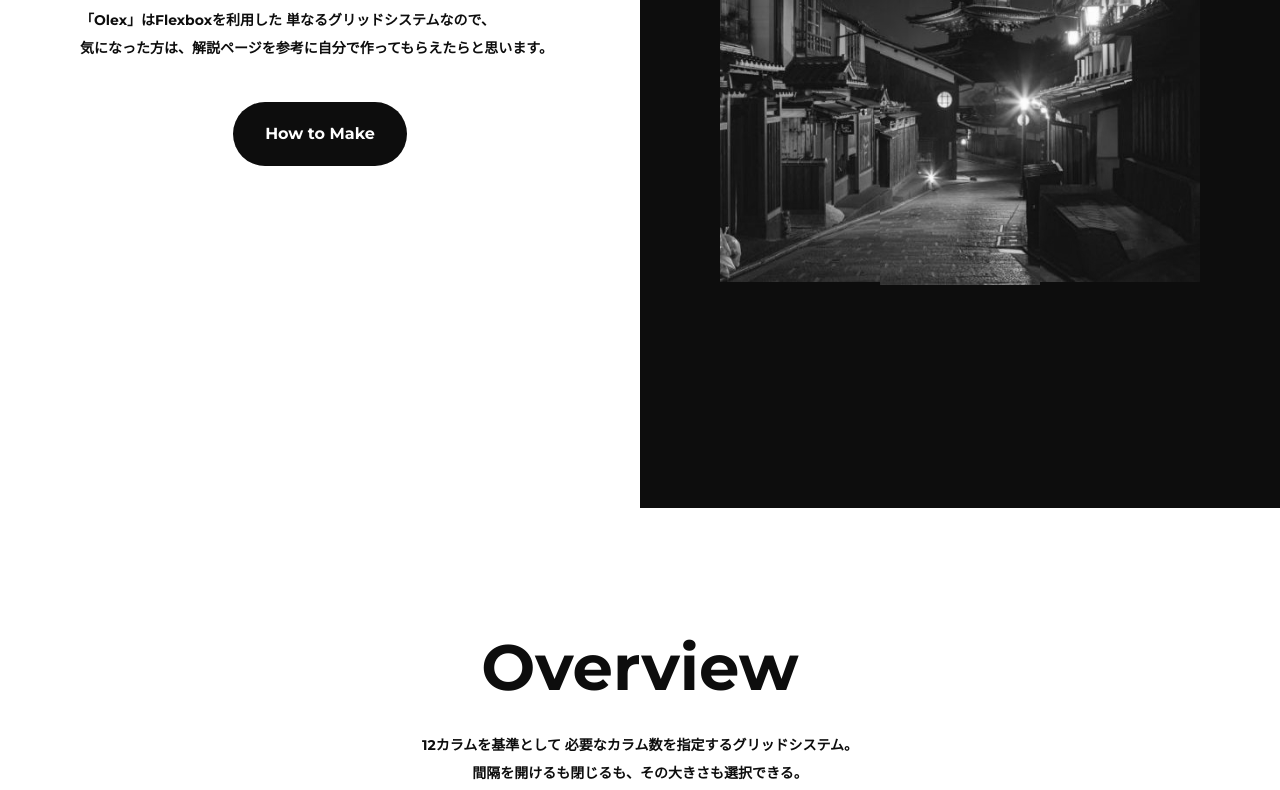
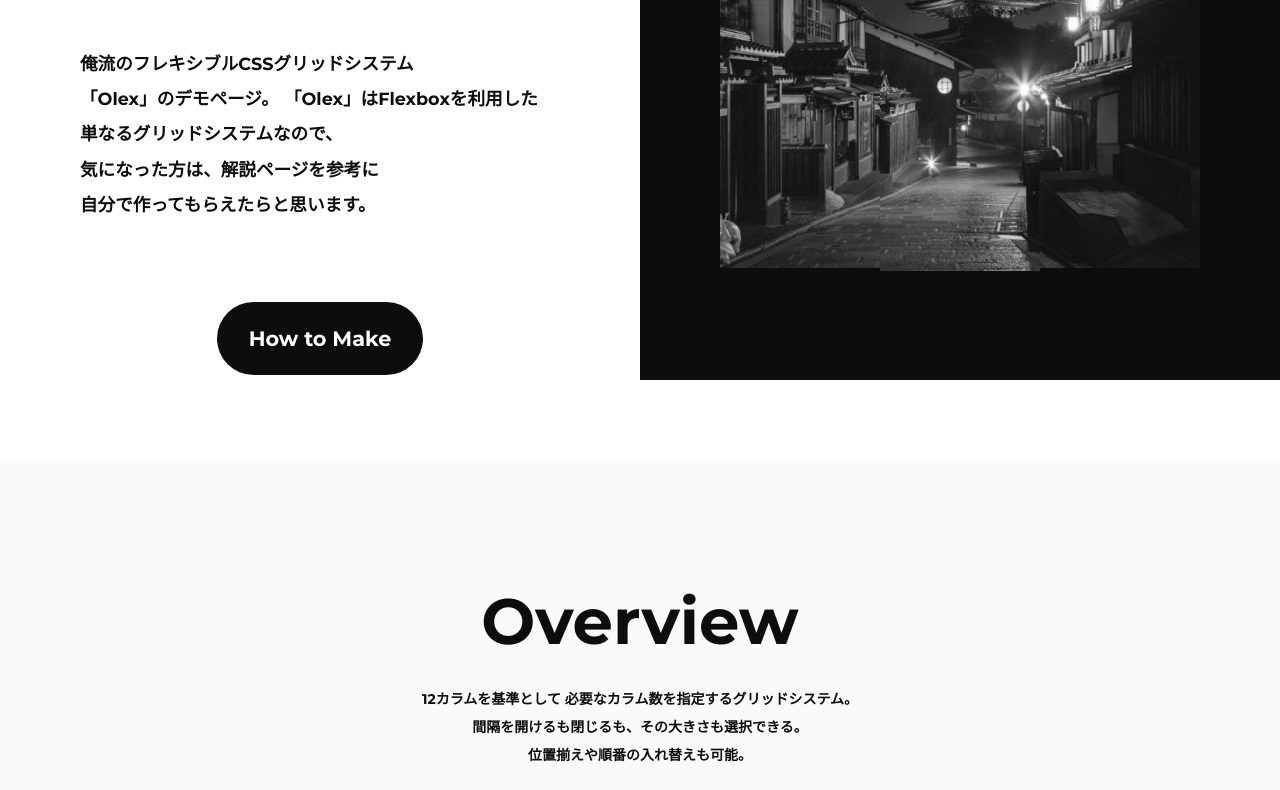
Before and after one commit to mito-work/originex, a website built with webpack: page public/index.html in a window 1280 px wide. Shown: the part 420-1210 px from the top of the page. Built offline with nearby package versions, Linux system fonts and the light colour scheme.

Commit message:
8/21 heroイメージの見え方修正

```diff
--- a/public/index.html
+++ b/public/index.html
@@ -57,12 +57,13 @@
                 <span class="u-br">Flexible CSS</span>
                 <span class="u-br">Grid System.</span>
               </h2>
-              <p class="u-mt-medium u-main-txt">
+              <p class="p-hero__text">
                 <span class="u-br">俺流のフレキシブルCSSグリッドシステム</span>
                 <span class="u-br">「Olex」のデモページ。</span>
                 <span class="u-br">「Olex」はFlexboxを利用した</span>
                 <span class="u-br">単なるグリッドシステムなので、</span>
-                <span class="u-br">気になった方は、解説ページを参考に自分で作ってもらえたらと思います。</span>
+                <span class="u-br">気になった方は、解説ページを参考に</span>
+                <span class="u-br">自分で作ってもらえたらと思います。</span>
               </p>
               <p class="u-mt-large u-inline-center"><a class="c-btn --primary" href="#">How to Make</a></p>
             </div>
@@ -104,7 +105,7 @@
         </div>
       </div>
       <!-- /hero -->
-      <section id="overview">
+      <section id="overview" class="--back-gray">
         <div class="l-container">
           <div class="p-heading p-heading__primary u-inline-center js-anime">
             <h2 class="--primary">Overview</h2>
@@ -116,7 +117,7 @@
             </p>
           </div>
         </div>
-        <section class="--back-gray p-heading__primary --before --before-back u-flex__center">
+        <section class="p-heading__primary --before --before-back u-flex__center">
           <div class="l-container">
             <div class="originex" data-gutter="normal">
               <div class="originex__item" data-grid="xxs12 xl3">
@@ -553,7 +554,7 @@
             </p>
           </div>
           <section class="originex" data-gutter="normal">
-            <div class="originex__item" data-grid="xxs12 lg6">
+            <div class="originex__item u-pb-medium" data-grid="xxs12 lg6">
               <div class="p-heading">
                 <h3 class="--secondary js-anime">Normal →</h3>
               </div>
--- a/src/assets/scss/foundation/_base.scss
+++ b/src/assets/scss/foundation/_base.scss
@@ -1,8 +1,8 @@
 @use "settings.scss";
 @use "mixins.scss";
 body {
-  font-family: "Montserrat", "游ゴシック", "Yu Gothic", "游ゴシック体", "YuGothic", "ヒラギノ角ゴ Pro W3",
-    "Hiragino Kaku Gothic Pro", "Meiryo UI", "メイリオ", Meiryo, "メイリオ", Meiryo, sans-serif;
+  font-family: "Montserrat", -apple-system, system-ui, "游ゴシック", "Yu Gothic", "游ゴシック体", "YuGothic",
+    "ヒラギノ角ゴ Pro W3", "Hiragino Kaku Gothic Pro", "Meiryo UI", "メイリオ", Meiryo, "メイリオ", Meiryo, sans-serif;
 
   color: var(--main-color);
   background-color: var(--white);
--- a/src/assets/scss/object/component/_button.scss
+++ b/src/assets/scss/object/component/_button.scss
@@ -10,7 +10,7 @@
   cursor: pointer;
   border-radius: 50px;
   color: var(--white);
-  font-size: 1rem;
+  font-size: 1.3rem;
   transition: 0.5s;
 }
 .c-btn.--top {
--- a/src/assets/scss/object/project/_hero.scss
+++ b/src/assets/scss/object/project/_hero.scss
@@ -10,20 +10,32 @@
       font-size: calc(100 / 1366px) * 70px * 1vw;
     }
     @include mixins.media__xxl {
-      font-size: calc(100 / 1400px) * 70px * 1vw;
+      font-size: calc(100 / 1400px) * 75px * 1vw;
     }
   }
   &__body {
-    padding: 8rem 0 6.75vw 0;
+    padding: 10rem 0 6.75vw 0;
+  }
+  &__text {
+    line-height: 2;
+    margin-top: calc(24px / 16px) * 1rem;
+    @include mixins.media__lg {
+      margin-top: calc(60px / 16px) * 1rem;
+      font-size: 1.1rem;
+    }
   }
   &__wrapper {
-    padding: 4rem 6.25vw;
+    padding: 3rem 6.25vw;
     background-color: var(--main-color);
     @include mixins.media__lg {
+      padding: 0 6.25vw;
       display: flex;
       flex-direction: column;
       justify-content: center;
       min-height: 100vh;
+      figure {
+        margin-top: 6.25rem;
+      }
     }
   }
   &-img {
--- a/src/assets/scss/object/utility/_margin.scss
+++ b/src/assets/scss/object/utility/_margin.scss
@@ -4,6 +4,9 @@
 }
 .u-mt-large {
   margin-top: calc(40px / 16px) * 1rem;
+  @include mixins.media__lg {
+    margin-top: calc(80px / 16px) * 1rem;
+  }
 }
 .u-mt-x-large {
   @include mixins.media__lg {
```
Also changed, not shown: src/html/index.html (+6 -5 lines), public/assets/css/common.css, 1 other file.
